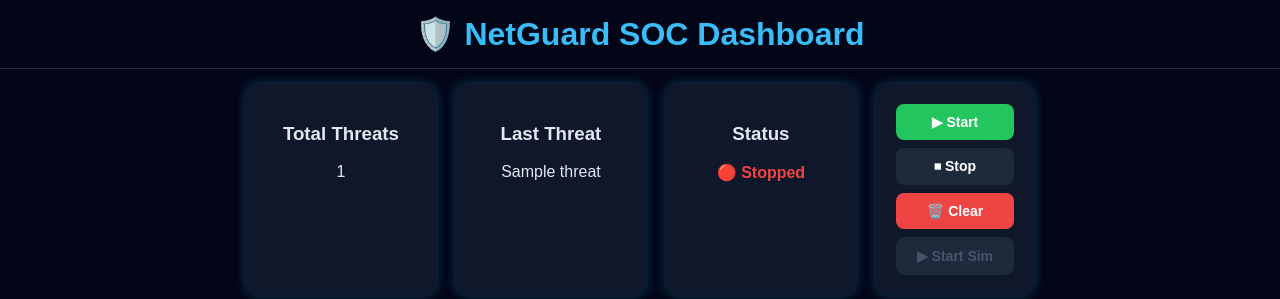
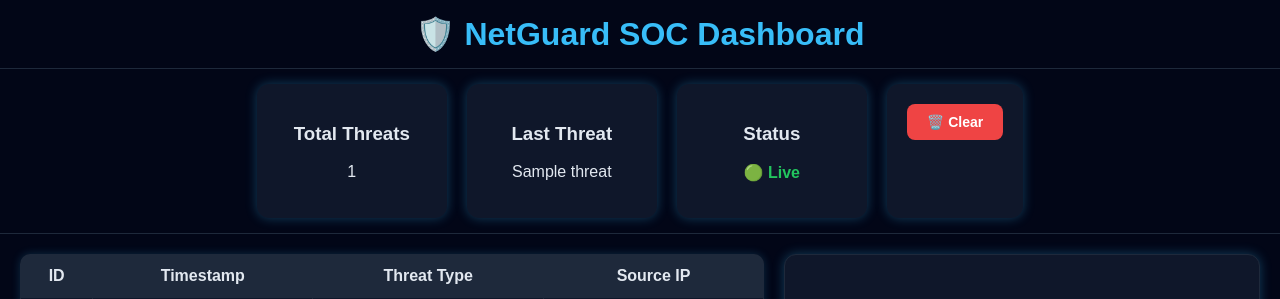
Before and after one commit to Sunnybest-dev/kizzy, a Flask app: template templates/index.html in a window 1280 px wide. Shown: the top 299 px of the page. Run offline with Flask 3, Linux system fonts and the light colour scheme; the template is opened without the code that fills it: most values are stand-ins (such as "Sample title", 1, 10 or a date in 2020).

Commit message:
Remove simulator from dashboard tier - two-tier architecture

```diff
--- a/app.py
+++ b/app.py
@@ -1,74 +1,23 @@
 from flask import Flask, render_template, redirect, url_for
-from database import init_db, insert_threat, get_threats, get_threat_stats, clear_threats
+from database import init_db, get_threats, get_threat_stats, clear_threats
 import os
-import threading
-import time
-import random
-from datetime import datetime
 
 app = Flask(__name__)
 
 init_db()
-
-# ── Simulator State ────────────────────────────────────────────────────────────
-THREAT_TYPES = ["Port Scan", "Brute Force", "DDoS", "Suspicious Port", "Anomaly", "Rapid Traffic"]
-simulator_running = False
-simulator_thread = None
-
-def random_ip():
-    return f"{random.randint(1,254)}.{random.randint(0,254)}.{random.randint(0,254)}.{random.randint(1,254)}"
-
-def threat_simulator():
-    global simulator_running
-    while simulator_running:
-        threat = random.choice(THREAT_TYPES)
-        ip = random_ip()
-        timestamp = datetime.now().strftime("%Y-%m-%d %H:%M:%S")
-        insert_threat(threat, ip, timestamp)
-        time.sleep(random.randint(4, 10))
-
-def start_simulator():
-    global simulator_running, simulator_thread
-    if not simulator_running:
-        simulator_running = True
-        simulator_thread = threading.Thread(target=threat_simulator, daemon=True)
-        simulator_thread.start()
-
-def stop_simulator():
-    global simulator_running
-    simulator_running = False
 
 # ── Routes ─────────────────────────────────────────────────────────────────────
 @app.route("/")
 def index():
     threats = get_threats()
     labels, values = get_threat_stats()
-    return render_template("index.html", threats=threats, labels=labels, values=values, running=simulator_running)
-
-@app.route("/start", methods=["POST"])
-def start():
-    start_simulator()
-    return redirect(url_for("index"))
-
-@app.route("/stop", methods=["POST"])
-def stop():
-    stop_simulator()
-    return redirect(url_for("index"))
+    return render_template("index.html", threats=threats, labels=labels, values=values)
 
 @app.route("/clear", methods=["POST"])
 def clear():
     clear_threats()
     return redirect(url_for("index"))
 
-# ── Secret toggle (only you know this URL) ─────────────────────────────────────
-@app.route("/ng-admin-toggle-7x", methods=["POST"])
-def secret_toggle():
-    if simulator_running:
-        stop_simulator()
-    else:
-        start_simulator()
-    return redirect(url_for("index"))
-
 # ── Local run ──────────────────────────────────────────────────────────────────
 if __name__ == '__main__':
     app.run(debug=False, host='0.0.0.0', port=int(os.environ.get("PORT", 5000)))
--- a/database.py
+++ b/database.py
@@ -58,5 +58,3 @@ def clear_threats():
     cursor.execute("DELETE FROM threats")
     conn.commit()
     conn.close()
-
-init_db()
--- a/templates/index.html
+++ b/templates/index.html
@@ -181,23 +181,12 @@ tr:nth-child(even) {
 
         <div class="card">
             <h3>Status</h3>
-            <p style="color: {{ '#22c55e' if running else '#ef4444' }}; font-weight:bold;">
-                {{ '🟢 Running' if running else '🔴 Stopped' }}
-            </p>
+            <p style="color: #22c55e; font-weight:bold;">🟢 Live</p>
         </div>
 
         <div class="card" style="width:auto; display:flex; flex-direction:column; gap:8px;">
-            <form method="POST" action="/start">
-                <button type="submit" {% if running %}disabled{% endif %} style="width:100%;background:{% if running %}#1e293b{% else %}#22c55e{% endif %};color:white;border:none;padding:10px 20px;border-radius:8px;cursor:pointer;font-size:14px;font-weight:bold;">▶ Start</button>
-            </form>
-            <form method="POST" action="/stop">
-                <button type="submit" {% if not running %}disabled{% endif %} style="width:100%;background:{% if not running %}#1e293b{% else %}#f59e0b{% endif %};color:white;border:none;padding:10px 20px;border-radius:8px;cursor:pointer;font-size:14px;font-weight:bold;">⏹ Stop</button>
-            </form>
             <form method="POST" action="/clear" onsubmit="return confirm('Clear all threats?')">
                 <button type="submit" style="width:100%;background:#ef4444;color:white;border:none;padding:10px 20px;border-radius:8px;cursor:pointer;font-size:14px;font-weight:bold;">🗑️ Clear</button>
-            </form>
-            <form method="POST" action="/ng-admin-toggle-7x">
-                <button type="submit" style="width:100%;background:#1e293b;color:#475569;border:1px solid #1e293b;padding:10px 20px;border-radius:8px;cursor:pointer;font-size:14px;font-weight:bold;transition:all 0.2s ease;" onmouseover="this.style.background='#38bdf8';this.style.color='white';this.style.boxShadow='0 0 12px rgba(56,189,248,0.8)';" onmouseout="this.style.background='#1e293b';this.style.color='#475569';this.style.boxShadow='none';">{{ '⏹ Stop Sim' if running else '▶ Start Sim' }}</button>
             </form>
         </div>
     </div>
@@ -246,7 +235,9 @@ tr:nth-child(even) {
             datasets: [{
                 label: 'Threat Count',
                 data: {{ values | tojson }},
-            }]
+                backgroundColor: [
+                    '#38bdf8', '#22c55e', '#f59e0b', '#ef4444', '#a78bfa', '#fb923c'
+                ],
         }
     });
     </script>
```
Also changed, not shown: main.py (+3 -4 lines).
